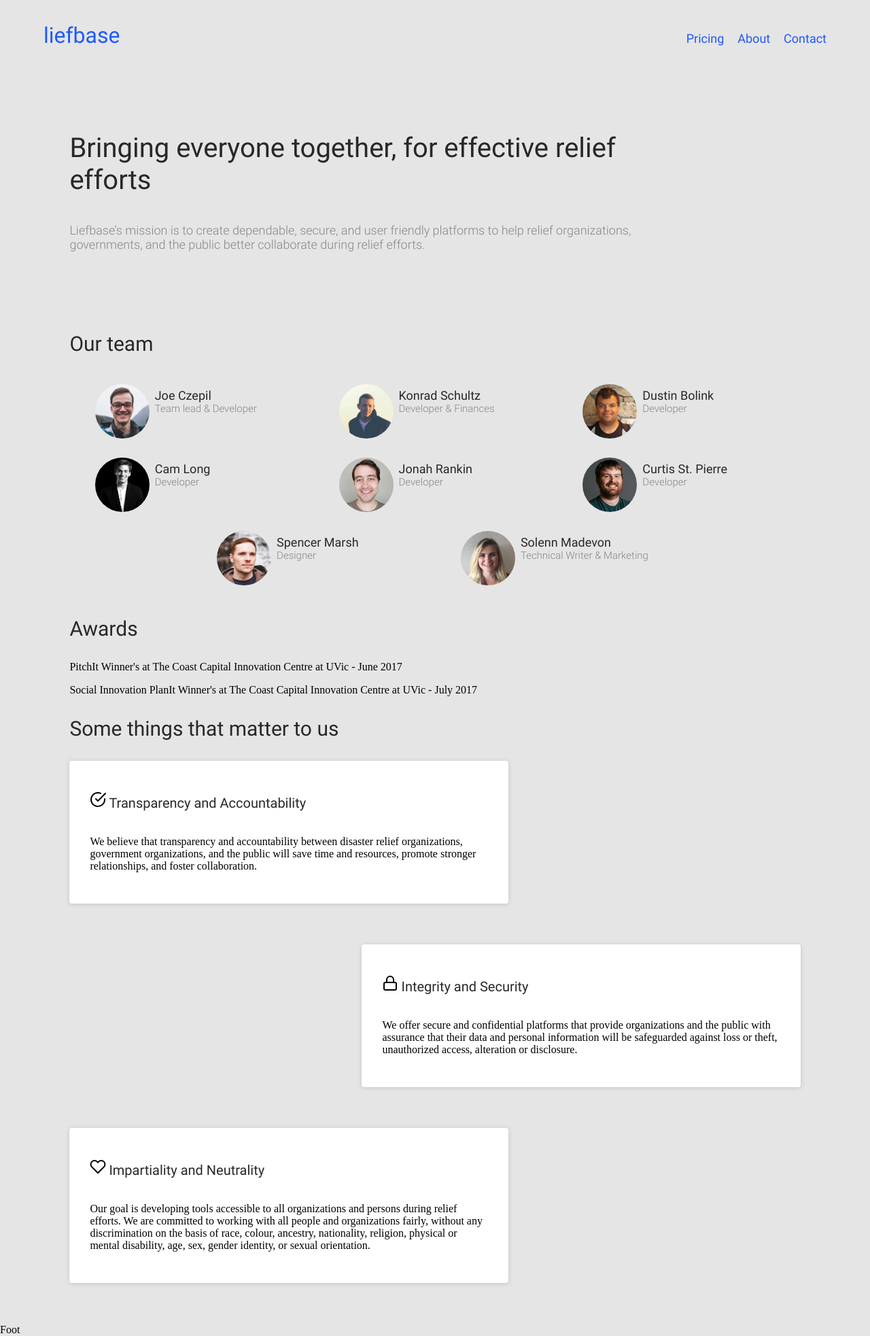
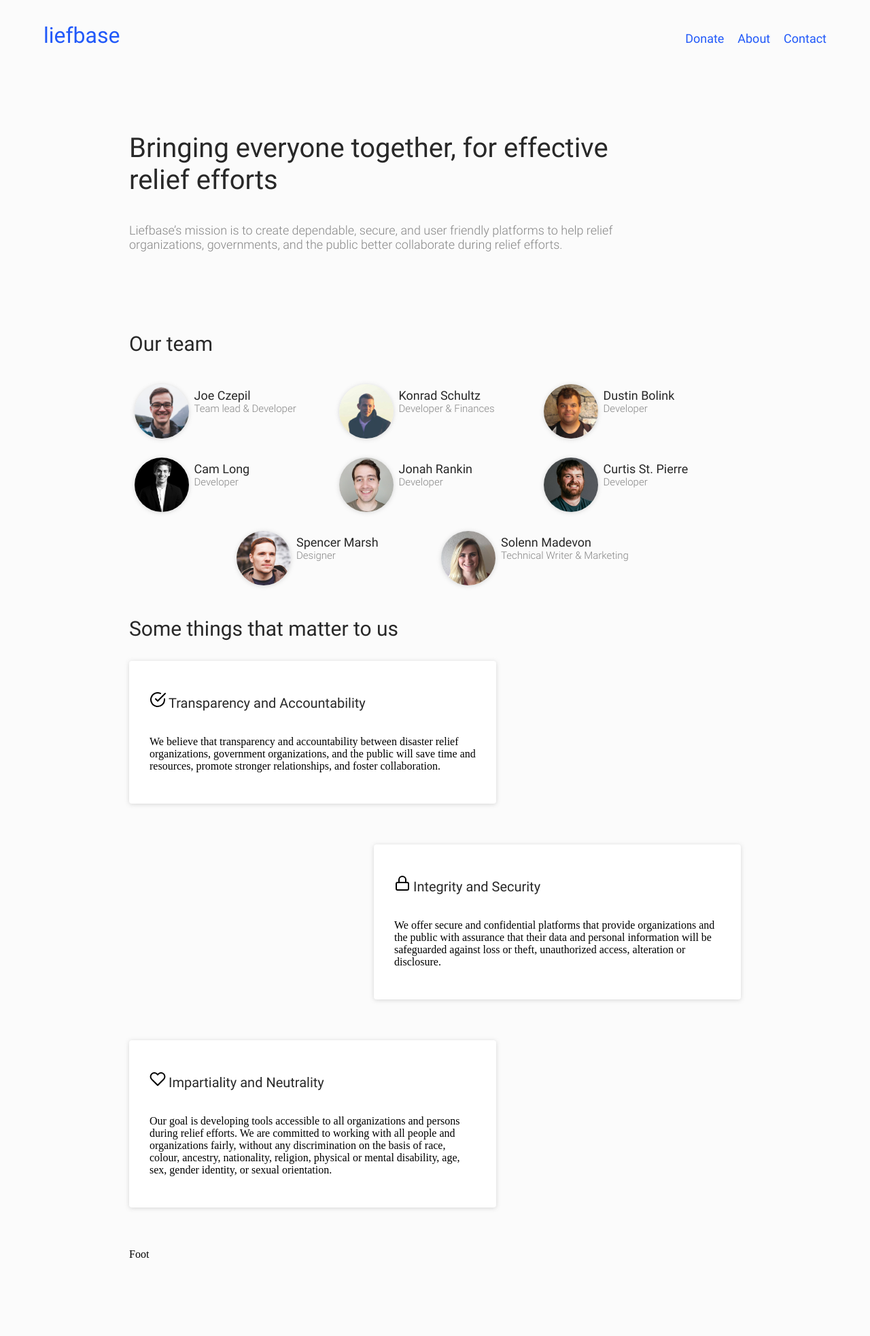
Before and after one commit to ProgrammingJoe/Liefbase-Static-Site, a Flask app: page /about in a window 1280 px wide. Shown: the whole page at 68% size. After the commit the page ends 1850 px from the top, so only its background shows below. Run offline with Flask 2, Linux system fonts and the light colour scheme.

Commit message:
Styling and pricing to donate

```diff
--- a/static_site/static/css/about.css
+++ b/static_site/static/css/about.css
@@ -23,6 +23,7 @@
   height: 80px;
   border-radius: 40px;
   float: left;
+  box-shadow: 0 1px 6px rgba(105, 105, 105, .25);
 }
 .profile-text {
   float: left;
--- a/static_site/static/css/main.css
+++ b/static_site/static/css/main.css
@@ -1,7 +1,7 @@
 body {
   margin: 0;
   overflow-x: hidden;
-  background-color: #E5E5E5;
+  background-color: #FBFBFB;
 }
 
 input {
@@ -43,22 +43,31 @@ input {
 }
 
 .slogan {
-  position: absolute;
-  top: 40%;
-}
-.slogan-sub {
-  position: absolute;
-  top: 46%;
+  position: relative;
+  margin-top: 18%;
 }
 .demo-signup {
-  position: absolute;
+  position: relative;
+  display: inline-block;
   top: 54%;
   background-color: white;
   padding: 12px;
   border-radius: 3px;
 }
-.landing-body, .products-body, .demo-container {
-  padding: 0 5%;
+.landing-body,
+.products-body,
+.demo-container,
+.footer,
+.about-body,
+.contact-body {
+  width: 90%;
+  max-width: 900px;
+  padding: 0 5% 0 5%;
+  margin: auto;
+}
+
+.landing-body p {
+  padding-right: 30%;
 }
 
 .header-on {
--- a/static_site/templates/about.html
+++ b/static_site/templates/about.html
@@ -12,7 +12,7 @@
     </div>
 
     <div class="header-right">
-      <a href="{{ url_for('pricing') }}"><p class="header-option">{{ _('Pricing') }}</p></a>
+      <a href="{{ url_for('donate') }}"><p class="header-option">{{ _('Donate') }}</p></a>
       <a href="{{ url_for('about') }}"><p class="header-option">{{ _('About') }}</p></a>
       <a href="{{ url_for('contact', demo=0) }}"><p class="header-option">{{ _('Contact') }}</p></a>
     </div>
@@ -112,14 +112,6 @@
       </div> <!-- End of profile-inner-container -->
     </div> <!-- End of profile-container -->
 
-    <div class="awards-container">
-      <p class="container-title section-header">{{ _('Awards') }}</p>
-
-      <p class="award">PitchIt Winner's at The Coast Capital Innovation Centre at UVic - June 2017</p>
-      <p class="award">Social Innovation PlanIt Winner's at The Coast Capital Innovation Centre at UVic - July 2017</p>
-
-    </div>
-
     <div class="values-container">
       <p class="values-title section-header">{{ _('Some things that matter to us') }}</p>
 
--- a/static_site/templates/base.html
+++ b/static_site/templates/base.html
@@ -32,7 +32,7 @@
 
     {% endblock %}
 
-    <div>
+    <div class="footer">
       Foot
     </div>
   </body>
--- a/static_site/templates/contact.html
+++ b/static_site/templates/contact.html
@@ -12,7 +12,7 @@
     </div>
 
     <div class="header-right">
-      <a href="{{ url_for('pricing') }}"><p class="header-option">{{ _('Pricing') }}</p></a>
+      <a href="{{ url_for('donate') }}"><p class="header-option">{{ _('Donate') }}</p></a>
       <a href="{{ url_for('about') }}"><p class="header-option">{{ _('About') }}</p></a>
       <a href="{{ url_for('contact', demo=0) }}"><p class="header-option">{{ _('Contact') }}</p></a>
     </div>
--- a/static_site/templates/pricing.html
+++ b/static_site/templates/donate.html
@@ -12,7 +12,7 @@
     </div>
 
     <div class="header-right">
-      <a href="{{ url_for('pricing') }}"><p class="header-option">{{ _('Pricing') }}</p></a>
+      <a href="{{ url_for('donate') }}"><p class="header-option">{{ _('Donate') }}</p></a>
       <a href="{{ url_for('about') }}"><p class="header-option">{{ _('About') }}</p></a>
       <a href="{{ url_for('contact', demo=0) }}"><p class="header-option">{{ _('Contact') }}</p></a>
     </div>
--- a/static_site/templates/index.html
+++ b/static_site/templates/index.html
@@ -12,7 +12,7 @@
         </div>
 
         <div class="header-right">
-          <a href="{{ url_for('pricing') }}"><p class="header-option header-landing">{{ _('Pricing') }}</p></a>
+          <a href="{{ url_for('donate') }}"><p class="header-option header-landing">{{ _('Donate') }}</p></a>
           <a href="{{ url_for('about') }}"><p class="header-option header-landing">{{ _('About') }}</p></a>
           <a href="{{ url_for('contact', demo=0) }}"><p class="header-option header-landing">{{ _('Contact') }}</p></a>
         </div>
--- a/static_site/views.py
+++ b/static_site/views.py
@@ -8,8 +8,8 @@ def index():
   return render_template('index.html')
 
 @app.route('/pricing')
-def pricing():
-  return render_template('pricing.html')
+def donate():
+  return render_template('donate.html')
 
 @app.route('/about')
 def about():
```
Also changed, not shown: 1 other file.
